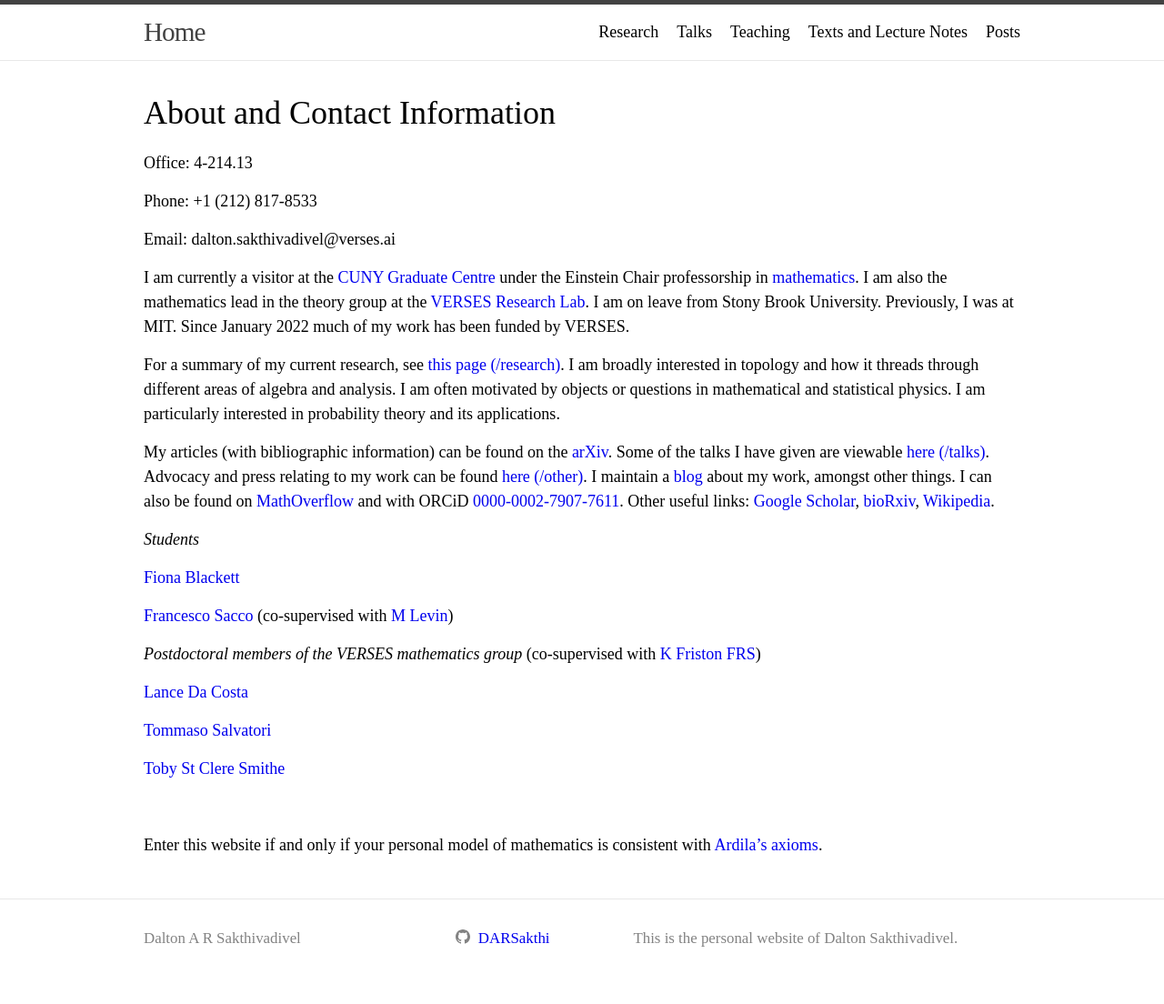
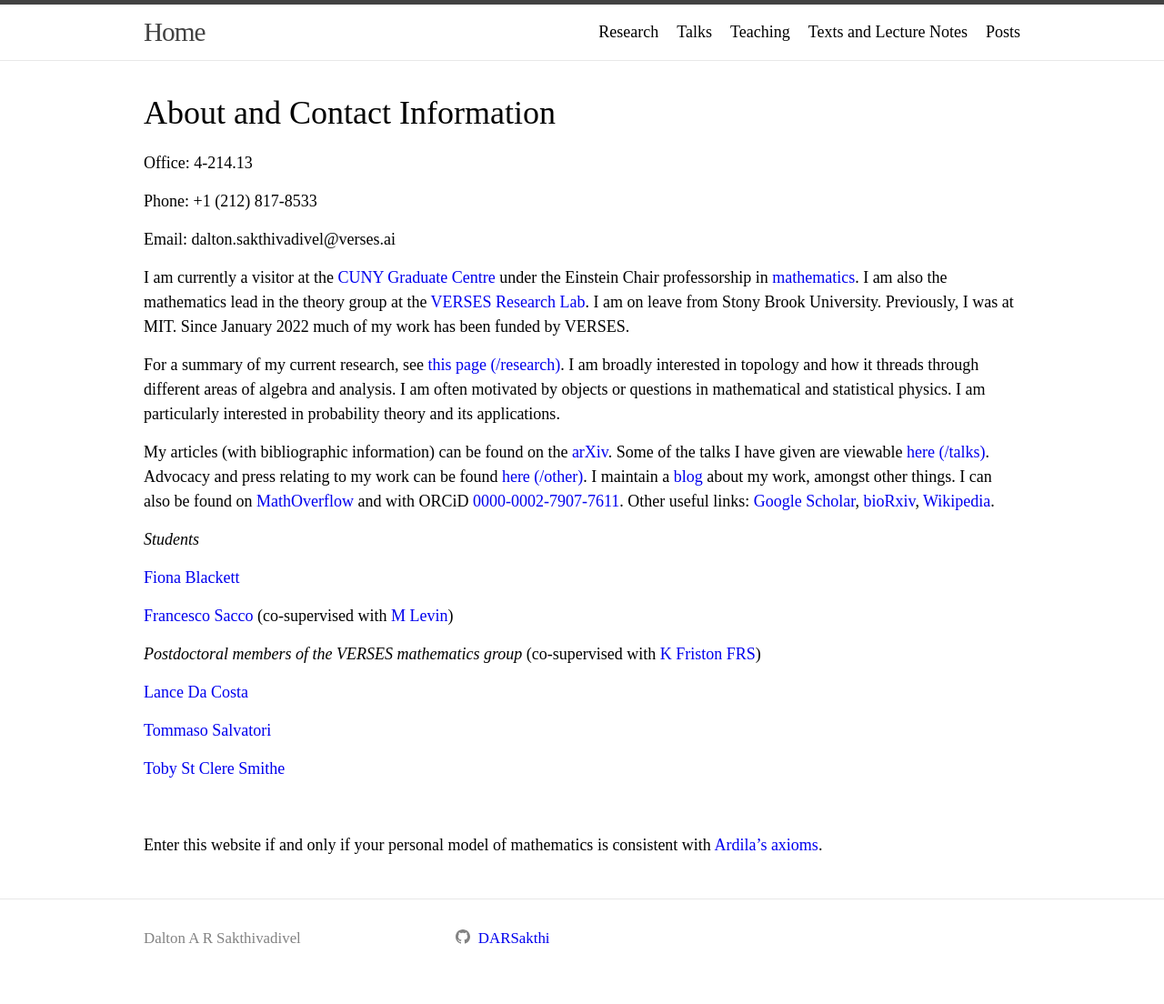
Before and after one commit to DARSakthi/DARSakthi.github.io, a Jekyll site: the page built from index.markdown, in a window 1280 px wide. Shown: the whole page at 91% size. Built offline with Jekyll 4.4.1, drawn with Linux system fonts in a browser that asks for light colours.

Commit message:
Update _config.yml
Removed description

```diff
--- a/_config.yml
+++ b/_config.yml
@@ -22,7 +22,7 @@ title: Dalton A R Sakthivadivel
 email:
 locale: "en-GB"
 description: >- # this means to ignore newlines until "baseurl:"
-  This is the personal website of Dalton Sakthivadivel.
+
 baseurl: "" # the subpath of your site, e.g. /blog
 url: "https://darsakthi.github.io" # the base hostname & protocol for your site, e.g. http://example.com
 github_username:  DARSakthi
```
